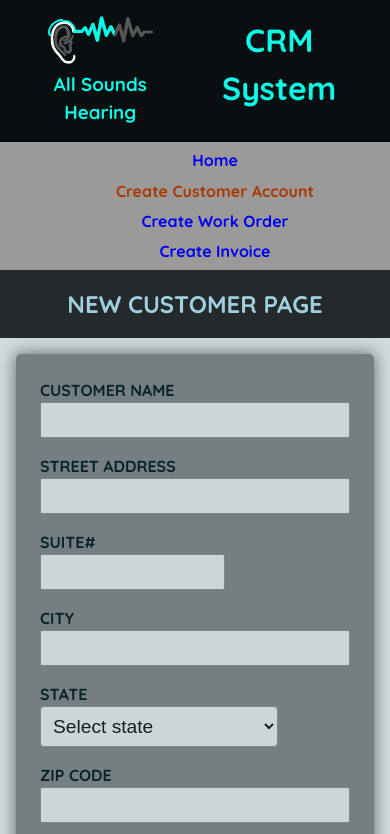
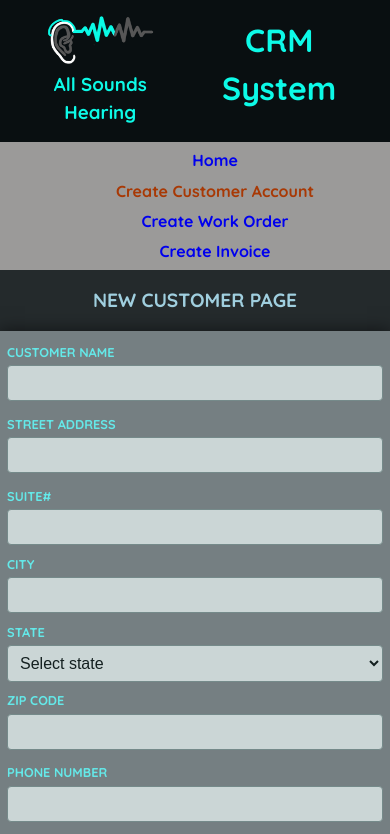
Before and after one commit to paul-kh/CRM_all-souuns-hearing, a React (Vite) app: page /new-customer in a window 390 px wide. Shown: the top 834 px of the page. Built offline with nearby package versions, Linux system fonts and the light colour scheme.

Commit message:
Refactored css for form and its controls

```diff
--- a/src/index.css
+++ b/src/index.css
@@ -85,72 +85,75 @@ a.active {
   padding: 1rem;
 }
 
-/* *
-** STYLES FOR FORM AND ITS INPUT CONTROLS
- */
-
+/* ///////////////////// FROM AND ITS CONTROLS //////////////////////////*/
 form {
-  width: 95%;
-  max-width: 75rem;
-  margin: 1.5rem auto;
+  width: 100%;
+  max-width: 55rem;
+  margin: 1.5rem auto; /* horizontal centering*/
   padding: 2rem 3rem;
   background: #757f82;
   border-radius: 8px;
   box-shadow: 0 0 16px 1px rgba(0, 0, 0, 0.5);
 }
 
-.control,
-fieldset {
-  margin-bottom: 1rem;
+/* To contain 1 control in a row*/
+.control-group__col {
+  display: flex;
+  flex-direction: column;
+  padding: 2px;
 }
 
-.control.no-margin {
-  margin-bottom: 0;
+/* To contain multiple controls in a row */
+.control-group__row {
+  display: flex;
+  justify-content: space-between;
+  gap: 1rem;
+  padding: 2px;
 }
 
-.control label {
-  /* display: block; */
-  font-size: 1rem;
+.input-group {
+  display: flex;
+  flex-direction: column;
+  flex: 1; /* shorthand for flex-grow: 1; this allows item to grow as space allows */
+  /*   background-color: pink; */
+  margin: 0.3rem 0;
+}
+
+.fit-content {
+  max-width: fit-content;
+}
+
+label {
+  max-width: fit-content;
+  font-size: 0.8rem;
   margin-bottom: 0.2rem;
-  color: #082424;
+  color: #64e9e9;
   text-transform: uppercase;
-  /* Paul */
   margin-right: 1rem;
   font-weight: 600;
 }
 
-.control input {
+input {
   width: 100%;
   padding: 0.5rem;
-  font-size: 1.2rem;
+  font-size: 1rem;
   border-radius: 4px;
   border: 1px solid #758a8a;
   background-color: #cbd6d6;
   color: #142020;
 }
 
-.control select {
-  /* display: block; */
-  width: 100%;
-  max-width: 15rem;
+select {
+  max-width: 100%;
   padding: 0.5rem;
-  font-size: 1.2rem;
+  font-size: 1rem;
   border-radius: 4px;
   border: 1px solid #758a8a;
   background-color: #cbd6d6;
   color: #142020;
 }
 
-.control:has(input[type="checkbox"]) {
-  display: flex;
-  align-items: center;
-}
-
-.control:has(input[type="checkbox"]) label {
-  margin: 0;
-}
-
-.control input[type="checkbox"] {
+input[type="checkbox"] {
   display: inline-block;
   width: auto;
   max-width: none;
@@ -161,64 +164,8 @@ fieldset {
   color: #d9e2f1;
 }
 
-.control-error {
-  color: #ffca99;
-  font-size: 0.8rem;
-  height: 2rem;
-  padding: 0.5rem 0;
-}
-
-.control-error p {
-  margin: 0;
-}
-
-.control-row {
-  display: flex;
-  justify-content: space-between;
-  gap: 3rem;
-}
-
-@media (max-width: 1050px) {
-  .control-row {
-    display: flex;
-    flex-wrap: wrap;
-    justify-content: space-between;
-    gap: 0rem;
-  }
-
-  .container {
-    flex-wrap: wrap;
-  }
-
-  .navigation,
-  .navigation li,
-  .navigation li a {
-    min-height: fit-content;
-    min-width: 100%;
-    text-align: center;
-    padding: 0.2rem;
-    font-size: 1rem;
-    font-weight: 700;
-  }
-
-  form {
-    width: 100%;
-
-    margin: 0 auto;
-    padding: 1.5rem;
-    background: #757f82;
-    border-radius: 5px;
-    box-shadow: 0 0 16px 1px rgba(0, 0, 0, 0.5);
-  }
-
-  .control input,
-  select {
-    padding: 0.5rem;
-    font-size: 1rem;
-    border-radius: 2px;
-    border: 0.7px solid #758a8a;
-    width: 100%;
-  }
+fieldset {
+  margin: 0 -0.3px;
 }
 
 .form-actions {
@@ -254,3 +201,53 @@ fieldset {
   background-color: transparent;
   color: #0dfae7;
 }
+
+/* Move Navitation to Top at 800px screen */
+@media (max-width: 800px) {
+  .container {
+    /* flex-direction: column; */
+    flex-wrap: wrap;
+  }
+
+  .navigation,
+  .navigation li,
+  .navigation li a {
+    min-height: fit-content;
+    min-width: 100%;
+    text-align: center;
+    padding: 0.2rem;
+    font-size: 1rem;
+    font-weight: 700;
+  }
+
+  .page__title {
+    font-size: 0.8rem;
+  }
+
+  .page__details {
+    padding: 0;
+  }
+
+  form {
+    border-radius: 0;
+  }
+}
+
+@media (max-width: 900px) {
+  form {
+    width: 100%;
+    padding: 5px;
+    margin: 0 auto;
+  }
+  .control-group__row {
+    flex-direction: column;
+    gap: 0rem;
+  }
+
+  input[type="number"] {
+    max-width: 100%;
+  }
+  .fit-content {
+    max-width: none;
+  }
+}
--- a/src/pages/NewCustomer.jsx
+++ b/src/pages/NewCustomer.jsx
@@ -9,7 +9,8 @@ export default function NewCustomer() {
 
       <div className="page__details">
         <form onSubmit={() => {}}>
-          <div className="control">
+          <div className="control-group__col">
+            <div className="input-group">
               <label htmlFor="customer-name">Customer Name</label>
               <input
                 id="customer-name"
@@ -18,29 +19,27 @@ export default function NewCustomer() {
                 required
               />
             </div>
+          </div>
 
-          <div className="control">
+          <div className="control-group__col">
+            <div className="input-group">
               <label htmlFor="address">Street Address</label>
               <input id="address" type="text" name="address" required />
             </div>
-
-          <div className="control-row">
-            <div className="control">
-              <label htmlFor="confirm-password">Suite#</label>
-              <input
-                id="suite-number"
-                type="text"
-                name="suite-number"
-                size="8"
-              />
           </div>
 
-            <div className="control">
-              <label htmlFor="first-name">City</label>
-              <input type="text" id="City" name="City" size="30" required />
+          <div className="control-group__row">
+            <div className="input-group">
+              <label htmlFor="confirm-password">Suite#</label>
+              <input id="suite-number" type="text" name="suite-number" />
             </div>
 
-            <div className="control">
+            <div className="input-group">
+              <label htmlFor="first-name">City</label>
+              <input type="text" id="City" name="City" required />
+            </div>
+
+            <div className="input-group">
               <label htmlFor="state">State</label>
               <select id="state" name="state" required defaultValue="">
                 <option value="" disabled>
@@ -56,39 +55,28 @@ export default function NewCustomer() {
               </select>
             </div>
 
-            <div className="control">
+            <div className="input-group">
               <label htmlFor="zip-code">Zip Code</label>
-              <input
-                type="number"
-                id="zip-code"
-                name="zip-code"
-                size="10"
-                required
-              />
+              <input type="number" id="zip-code" name="zip-code" required />
             </div>
           </div>
-          <div className="control-row">
-            <div className="control">
+          <div className="control-group__row">
+            <div className="input-group">
               <label htmlFor="phone">Phone Number</label>
-              <input id="phone" type="number" name="phone" size="15" />
+              <input id="phone" type="number" name="phone" />
             </div>
-            <div className="control">
+            <div className="input-group">
               <label htmlFor="confirm-password">E-mail</label>
-              <input id="email" type="email" name="email" size="100" />
+              <input id="email" type="email" name="email" />
             </div>
           </div>
 
-          <div className="control-row">
-            <div className="control">
+          <div className="control-group__row">
+            <div className="input-group">
               <label htmlFor="contact-person">Contact Person</label>
-              <input
-                id="contact-person"
-                type="text"
-                name="contact-person"
-                size="60"
-              />
+              <input id="contact-person" type="text" name="contact-person" />
             </div>
-            <div className="control">
+            <div className="input-group">
               <label htmlFor="old-account">Old Account Number</label>
               <input id="old-account" type="number" name="old-account" />
             </div>
```
Lines whose indentation alone changed are shown as unchanged.
